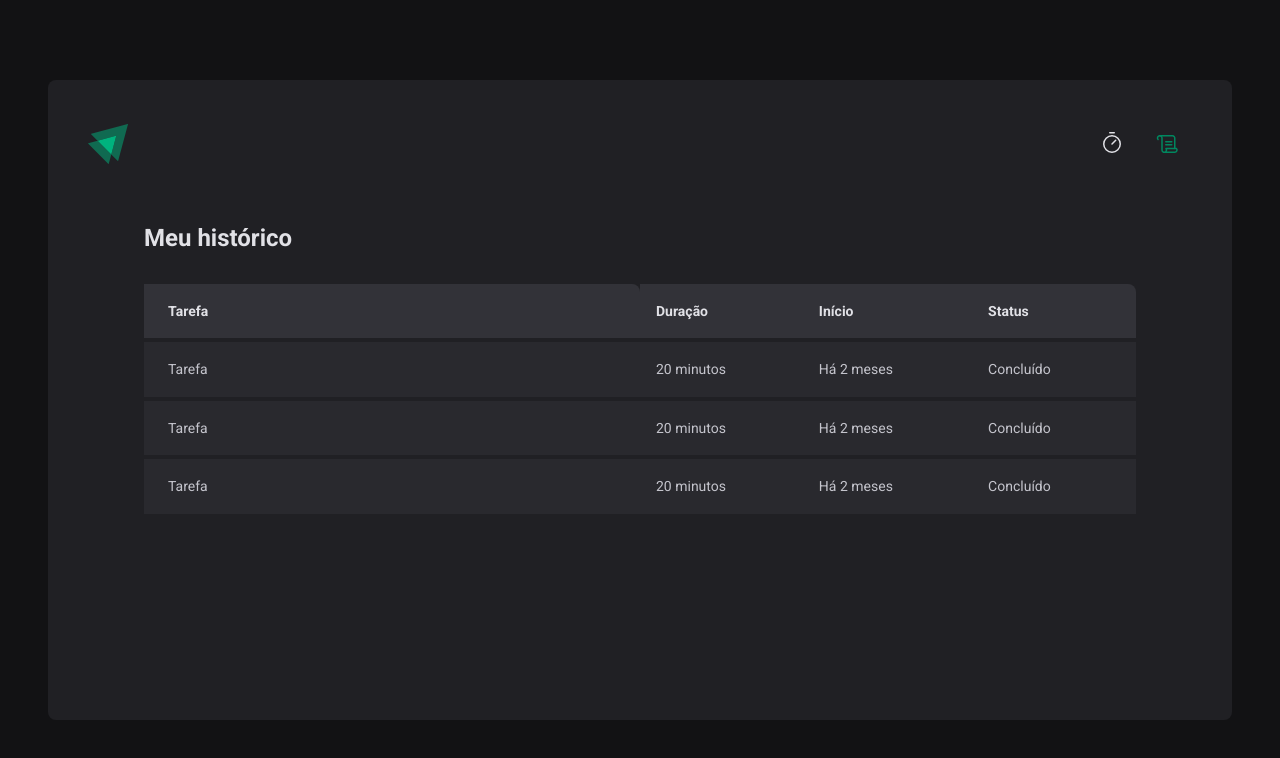
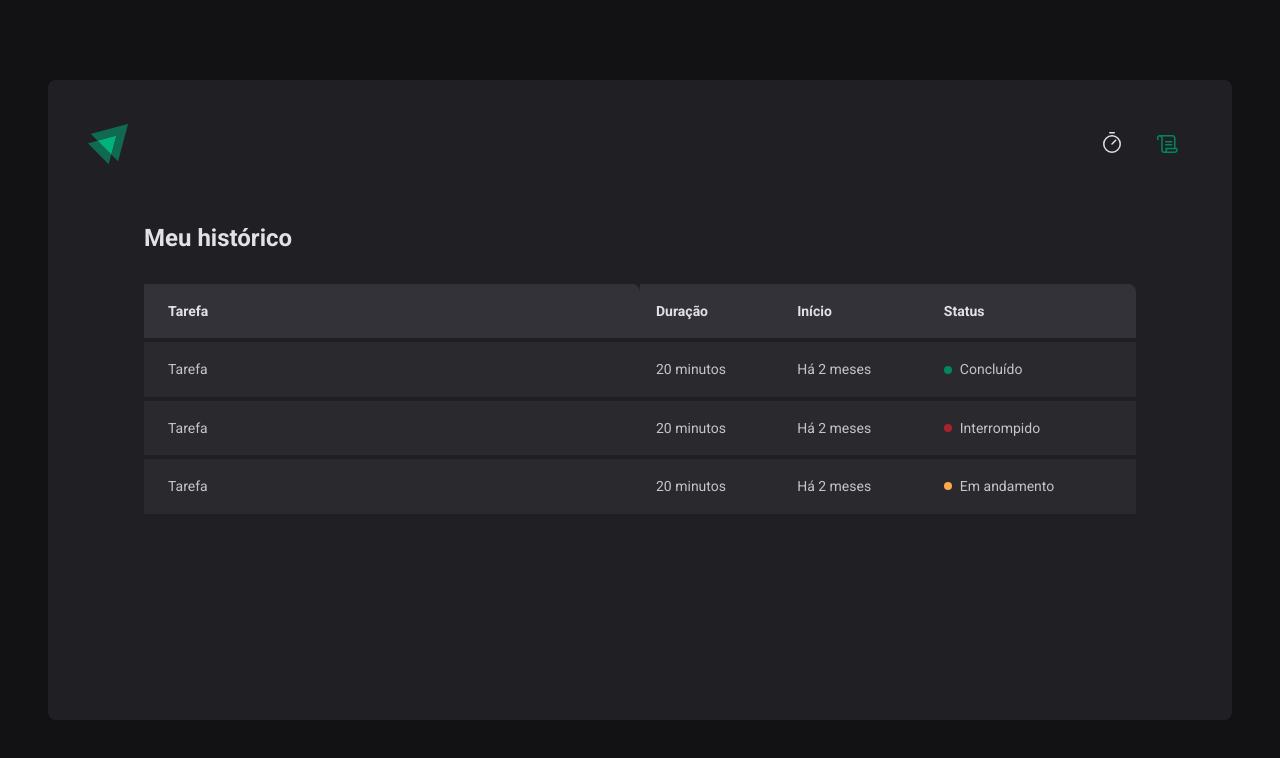
Before and after one commit to leandro-araujo-silva/03-ignite-timer, a React (Vite) app in the folder pomodoro/: page /history in a window 1280 px wide. Shown: the top 758 px of the page. Built offline with nearby package versions, Linux system fonts and the light colour scheme.

Commit message:
Adicionando

```diff
--- a/pomodoro/src/pages/History/index.tsx
+++ b/pomodoro/src/pages/History/index.tsx
@@ -1,4 +1,4 @@
-import { HistoryContainer, HistoryList } from "./styles"
+import { HistoryContainer, HistoryList, Status } from "./styles"
 
 export function History() {
   return (
@@ -20,19 +20,25 @@
               <td>Tarefa</td>
               <td>20 minutos</td>
               <td>Há 2 meses</td>
-              <td>Concluído</td>
+              <td>
+                <Status statusColor="green">Concluído</Status>
+              </td>
             </tr>
             <tr>
               <td>Tarefa</td>
               <td>20 minutos</td>
               <td>Há 2 meses</td>
-              <td>Concluído</td>
+              <td>
+                <Status statusColor="red">Interrompido</Status>
+              </td>
             </tr>
             <tr>
               <td>Tarefa</td>
               <td>20 minutos</td>
               <td>Há 2 meses</td>
-              <td>Concluído</td>
+              <td>
+                <Status statusColor="yellow">Em andamento</Status>
+              </td>
             </tr>
           </tbody>
         </table>
--- a/pomodoro/src/pages/History/styles.tsx
+++ b/pomodoro/src/pages/History/styles.tsx
@@ -60,3 +60,27 @@
     }
   }
 `
+
+const STATUS_COLORS = {
+  yellow: 'yellow-500',
+  green: 'green-500',
+  red: 'red-500',
+} as const
+
+interface StatusProps {
+  statusColor: keyof typeof STATUS_COLORS
+}
+
+export const Status = styled.span<StatusProps>`
+  display: flex;
+  align-items: center;
+  gap: 0.5rem;
+
+  &::before {
+    content: '';
+    width: 0.5rem;
+    height: 0.5rem;
+    border-radius: 50%;
+    background: ${(props) => props.theme[STATUS_COLORS[props.statusColor]]};
+  }
+`
--- a/pomodoro/src/pages/Home/index.tsx
+++ b/pomodoro/src/pages/Home/index.tsx
@@ -16,7 +16,6 @@
             <option value="Projeto de C++"></option>
             <option value="Concurso"></option>
           </datalist>
-
 
           <label htmlFor="minutesAmount">durante</label>
           <MinutesAmountInput
```
